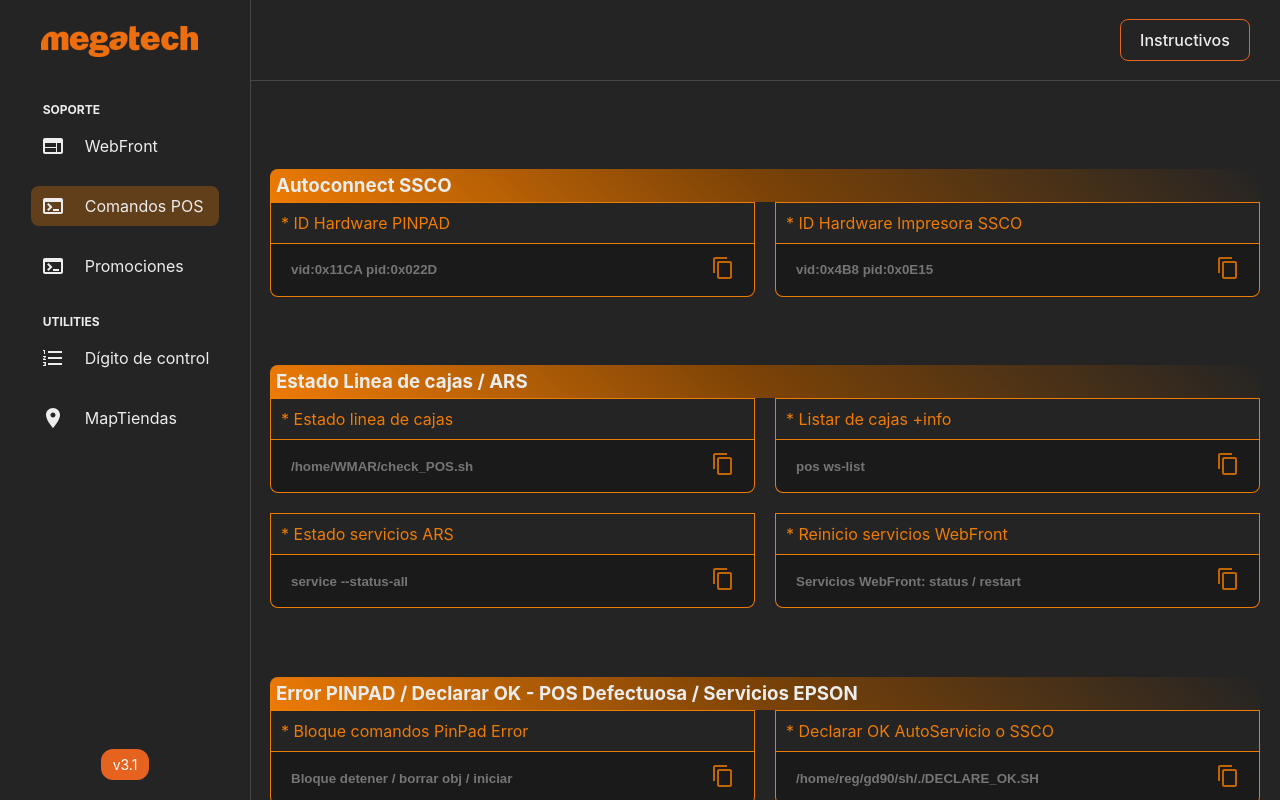
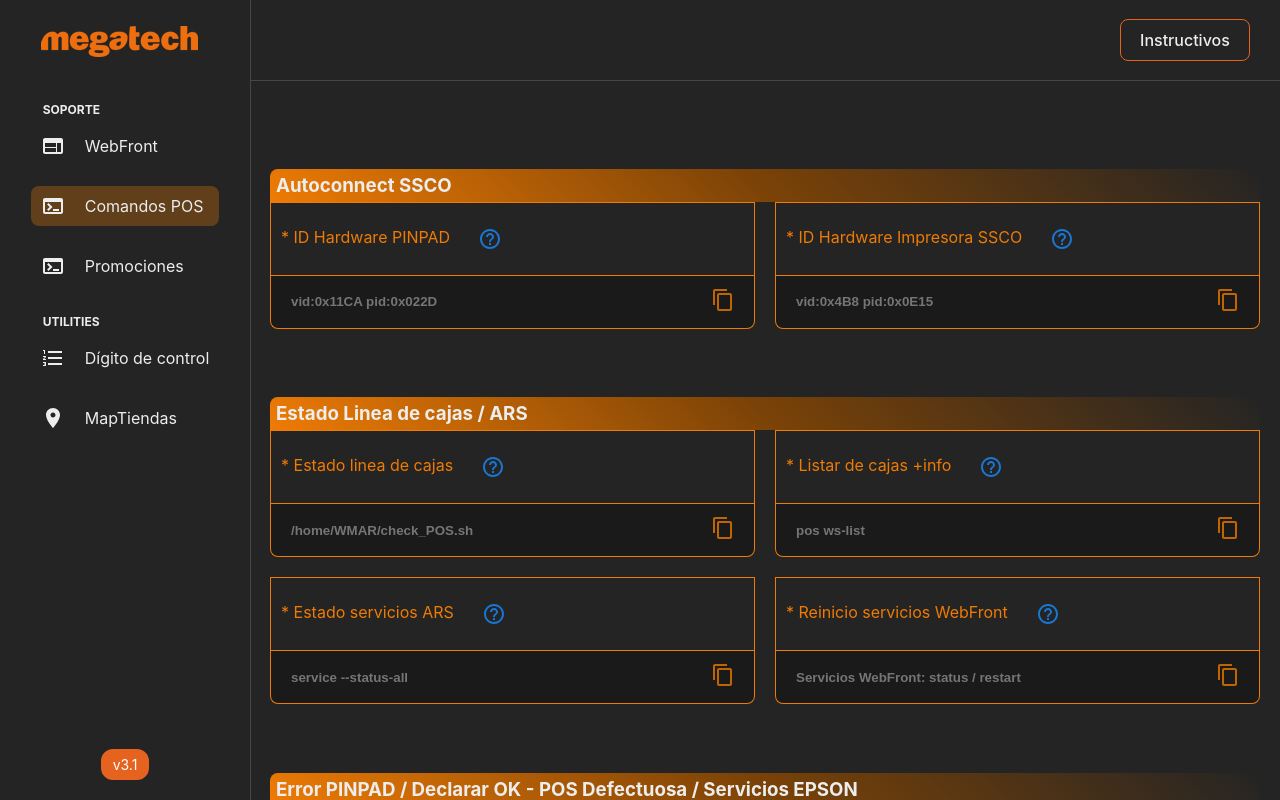
Before and after one commit to jlchurruarin/WebFrontTiendas, a React (Vite) app: page /commands in a window 1280 px wide. Shown: the top 800 px of the page. Built offline with nearby package versions, Linux system fonts and the light colour scheme.

Commit message:
+ Ayuda en Comandos - Importaciones sin usar

```diff
--- a/package.json
+++ b/package.json
@@ -12,7 +12,7 @@
   "dependencies": {
     "@emotion/react": "^11.11.1",
     "@emotion/styled": "^11.11.0",
-    "@mui/icons-material": "^5.14.16",
+    "@mui/icons-material": "^5.16.7",
     "@mui/material": "^5.14.18",
     "react": "^18.2.0",
     "react-dom": "^18.2.0",
--- a/src/App.jsx
+++ b/src/App.jsx
@@ -8,13 +8,11 @@ import MonitorTiendas from './components/MonitorTiendas/MonitorTiendas.jsx'
 import './App.css'
 import { BrowserRouter, Routes, Route } from "react-router-dom";
 import LeftNav from './components/LeftNav/LeftNav.jsx'
-import BreadcrumbsNav from './components/Beadcrumbs/BreadcrumbsNav.jsx'
-import Link from '@mui/material/Link';
 
 function App() {
   return (
     <>
-    <Nav/>
+      <Nav/>
       <BrowserRouter>
       <LeftNav/>
           <Routes>
--- a/src/components/Comandos/Comandos.jsx
+++ b/src/components/Comandos/Comandos.jsx
@@ -24,8 +24,8 @@ function Comandos() {
         <div className={styles.mainContent}>
           <div className={styles.container}>
             <CommandCategory title="Autoconnect SSCO">
-              <Command commandName="* ID Hardware PINPAD" placeHolder="vid:0x11CA pid:0x022D" command="vid:0x11CA pid:0x022D"/>
-              <Command commandName="* ID Hardware Impresora SSCO" placeHolder="vid:0x4B8 pid:0x0E15" command="vid:0x4B8 pid:0x0E15"/>
+              <Command commandName="* ID Hardware PINPAD" placeHolder="vid:0x11CA pid:0x022D" command="vid:0x11CA pid:0x022D" helpText="Vid y Pid para configurar autoconnect"/>
+              <Command commandName="* ID Hardware Impresora SSCO" placeHolder="vid:0x4B8 pid:0x0E15" command="vid:0x4B8 pid:0x0E15" helpText="Vid y Pid para configurar autoconnect"/>
             </CommandCategory>
             <CommandCategory title="Estado Linea de cajas / ARS">
               <Command commandName="* Estado linea de cajas" placeHolder="/home/WMAR/check_POS.sh" command="/home/WMAR/check_POS.sh"/>
--- a/src/components/Comandos/Command/Command.jsx
+++ b/src/components/Comandos/Command/Command.jsx
@@ -3,10 +3,15 @@ import React from "react";
 import CopyButton from "../CopyButton/CopyButton";
 import styles from'../../Comandos/Comandos.module.css'
 import { useState } from 'react'
+import HelpOutlineIcon from '@mui/icons-material/HelpOutline';
+import Button from '@mui/material/Button';
+import Tooltip, { tooltipClasses } from '@mui/material/Tooltip';
 
-function Command({ commandName, placeHolder, command, alertMsg = "" }) {
+
+function Command({ children, commandName, command, placeHolder = "", alertMsg = "", helpText = ""}) {
 
     const [value, valuInput] = useState("");
+
 
     var inputEnable = false;
 
@@ -45,10 +50,19 @@ function Command({ commandName, placeHolder, command, alertMsg = "" }) {
 
       };
 
+
     return (
     <>
+
+
     <div className={styles.divCard}>
-        <p className={styles.nameComando}>{commandName}</p>
+        <p className={styles.nameComando}>{commandName}
+            <Tooltip title={helpText}>
+                <Button sx={{ m: 1 }}>
+                    <HelpOutlineIcon/>
+                </Button>
+            </Tooltip>
+        </p>
         <div className={styles.card}>
             <input disabled={!inputEnable} className={styles.textInput} placeholder={placeHolder} onChange={handleChange}></input>
             <CopyButton command={command} onCopyClick={onCopyClick}/>
```
Also changed, not shown: 1 other file (tests, documents, lock files or other folders).
